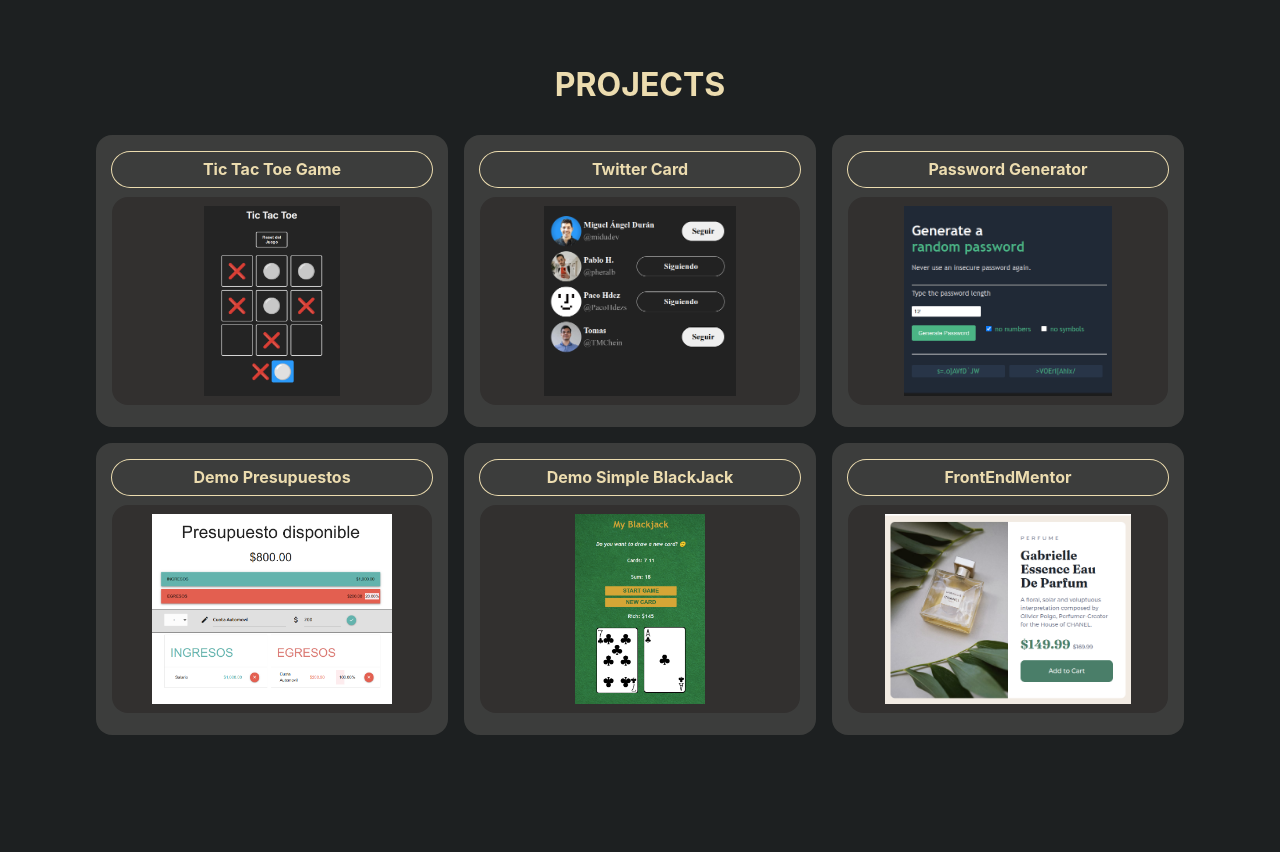
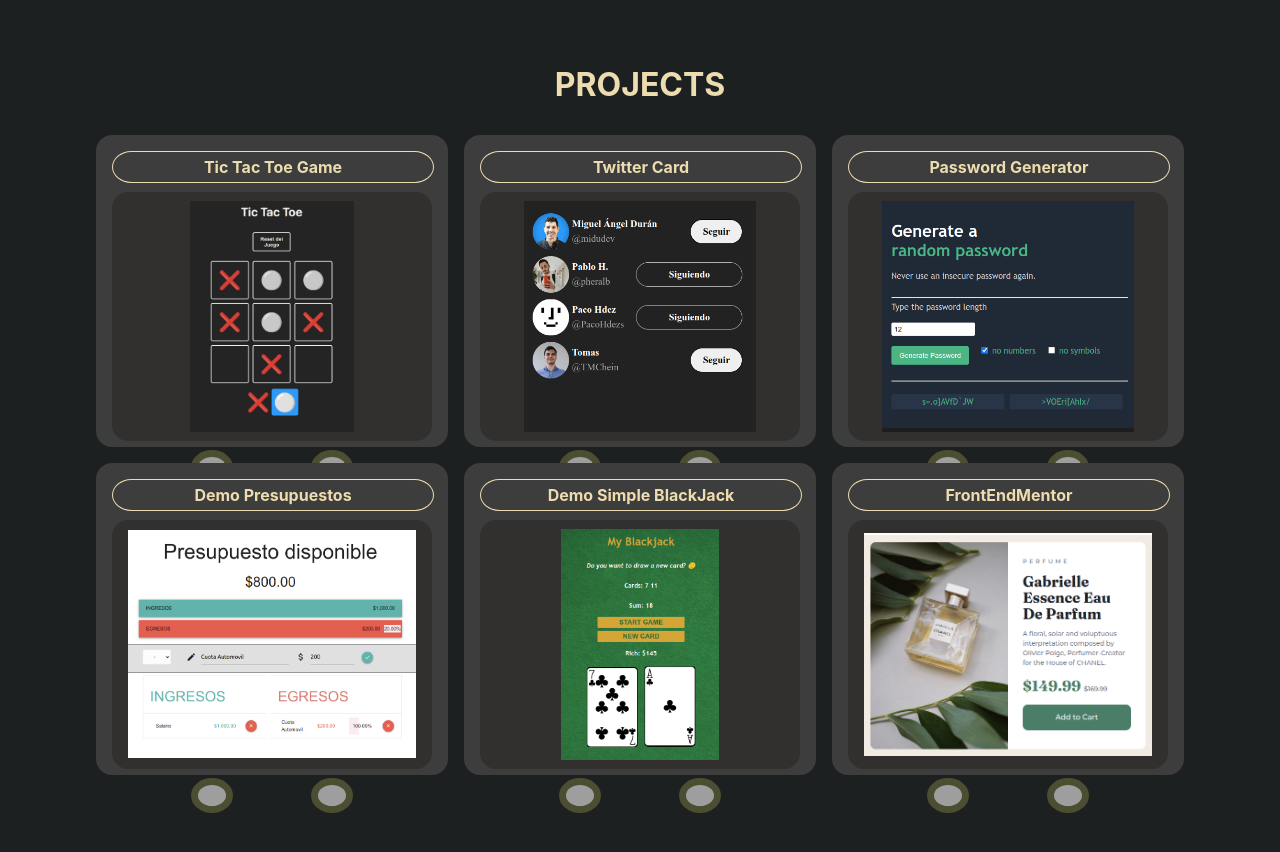
Before and after one commit to rickferrodriguez/Desafios, a React (Vite) app in the folder portfolio/: page / in a window 1280 px wide. Shown: the part 1340-2192 px from the top of the page. Before the commit the page ends 2171 px from the top, so only its background shows below. Built offline with nearby package versions, Linux system fonts and the light colour scheme; grey boxes are pictures that could not be loaded.

Commit message:
portfolio finished

```diff
--- a/portfolio/src/App.css
+++ b/portfolio/src/App.css
@@ -148,7 +148,7 @@ h2 {
 .project-card {
   display: flex;
   cursor: default;
-  height: 260px;
+  height: 280px;
   flex-direction: column;
   border-radius: 1rem;
   gap: 9px;
@@ -157,11 +157,11 @@ h2 {
   background-color: var(--clr-primary-300);
 }
 
-.project-card img {
+.project-image{
   width: 90%;
-  height: 190px;
+  aspect-ratio: 5/4;
+  object-fit:contain;
   align-self: center;
-  object-fit:contain;
   background-color: var(--clr-primary-400);
   padding: 9px 1rem;
   border-radius: 1rem;
@@ -172,29 +172,44 @@ h2 {
   padding: 1rem;
 }
 
-.project-card:hover img {
+.project-card:hover .project-image {
   background-color: var(--clr-primary-300);
-  padding: 1.1rem;
 }
 
 .project-card:hover p {
   color: var(--clr-secondary-red-l);
   font-weight: bold;
-  padding-bottom: 6px;
-  padding-top:4px
 }
 
-.project-card p {
-  margin: 0;
-  align-self: center;
+.project-card-name {
+  display: flex;
+  justify-content: center;
+  align-items: center;
   font-weight: 500;
   height: 30px;
   width: 100%;
   border-radius: 6% / 50%;
   font-weight: bold;
   border: 1px solid var(--clr-primary-100);
-  padding-top: 5px;
-  font-size: 16px;
+}
+
+.icon-project-container{
+  display: flex;
+  color:black;
+  justify-content: space-evenly;
+}
+
+.social-project-icon {
+  background-color: var(--clr-secon-green-brown);
+  border-radius:50%;
+  width: 28px;
+  padding:7px;
+  cursor:pointer;
+}
+
+.social-project-icon:hover {
+  background-color: var(--clr-secon-green-light);
+  border-radius: 50%;
 }
 
 .knowledge {
--- a/portfolio/src/App.jsx
+++ b/portfolio/src/App.jsx
@@ -1,5 +1,5 @@
 import './App.css'
-import {Header} from './components/Header.jsx'
+import {Header, IconLink} from './components/Header.jsx'
 import {PROJECTS, KNOWLEDGE} from './constants.js'
 
 const Projects = () => {
@@ -10,8 +10,25 @@ const Projects = () => {
         {
           PROJECTS.map((pr) => (
             <div key={pr.id} className="project-card">
-              <p>{pr.name}</p>
-              <img src={pr.img} alt=""/>
+              <div className="project-card-name">
+                <p>{pr.name}</p>
+              </div>
+              <img className="project-image"
+                src={pr.img} alt=""/>
+              <div className="icon-project-container">
+                <IconLink
+                  classN="social-project-icon"
+                  alt='GitHub'
+                  src='https://www.svgrepo.com/show/473620/github.svg'
+                  href='https://github.com/rickferrodriguez'
+                />
+                <IconLink
+                  classN="social-project-icon"
+                  alt='GitHub'
+                  src='https://www.svgrepo.com/show/412040/see.svg'
+                  href='https://github.com/rickferrodriguez'
+                />
+              </div>
             </div>
           ))
         }
--- a/portfolio/src/components/Header.jsx
+++ b/portfolio/src/components/Header.jsx
@@ -5,19 +5,20 @@ const Link = ({text, id=''}) => {
   )
 }
 
-const List = ({ alt, src, href}) => {
+export const IconLink = ({alt, src, href, classN='social-header-icon'}) => {
   return (
-    <li className="social-header-container"><a href={href} target="_blank">
+    <a href={href} target="_blank">
       <picture>
         <img
-          className="social-header-icon"
+          className={classN}
           alt={alt}
           src={src} >
         </img>
       </picture>
-    </a></li>
+    </a>
   )
 }
+
 
 export const Header = () => {
   return (
@@ -29,21 +30,27 @@ export const Header = () => {
           <Link text='Projects' id='projects'></Link>
         </div>
         <ul className='social-header'>
-          <List
+          <li className="social-header-container">
+            <IconLink
               alt='GitHub'
               src='https://cdn.jsdelivr.net/gh/devicons/devicon/icons/github/github-original-wordmark.svg'
               href='https://github.com/rickferrodriguez'
             />
-          <List
+          </li>
+          <li className="social-header-container">
+            <IconLink
               alt="GitHub"
               src="https://www.svgrepo.com/show/103404/linkedin-logo.svg"
               href="https://www.linkedin.com/in/richard-rodriguez-13a334267/"
             />
-          <List
+          </li>
+          <li className="social-header-container">
+            <IconLink
               alt="GitHub"
               src="https://www.svgrepo.com/show/303161/gmail-icon-logo.svg"
               href='mailto:richardfernandorodriguez@gmail.com'
             />
+          </li>
         </ul>
       </nav>
 
--- a/portfolio/src/constants.js
+++ b/portfolio/src/constants.js
@@ -2,33 +2,39 @@ export const PROJECTS = [
   {
     id:1,
     name: 'Tic Tac Toe Game',
-    img: './tic-tac-toe.png'
+    img: './tic-tac-toe.png',
+    href: ''
   },
   {
     id:2,
     name: 'Twitter Card',
-    img: './twitter.png'
+    img: './twitter.png',
+    href: ''
   },
   {
     id:3,
     name: 'Password Generator',
-    img: './passwordgen.png'
+    img: './passwordgen.png',
+    href: 'https://rickferrodriguez.github.io/Desafios/JavaClass/passGenerator/index.html'
   },
   {
     id:4,
     name: 'Demo Presupuestos',
-    img: './presupuesto.png'
+    img: './presupuesto.png',
+    href: 'https://rickferrodriguez.github.io/Desafios/JavaClass/Presupuesto/index.html'
   },
 
   {
     id:5,
     name: 'Demo Simple BlackJack',
-    img: './simpleblack.png'
+    img: './simpleblack.png',
+    href: 'https://rickferrodriguez.github.io/Desafios/JavaClass/blackjack/index.html'
   },
   {
     id:6,
     name: 'FrontEndMentor',
-    img: './frontend.png'
+    img: './frontend.png',
+    href: 'https://rickferrodriguez.github.io/Desafios/frontEndMentor/product-preview/index.html'
   },
 ]
 
```
Lines whose indentation alone changed are shown as unchanged.
